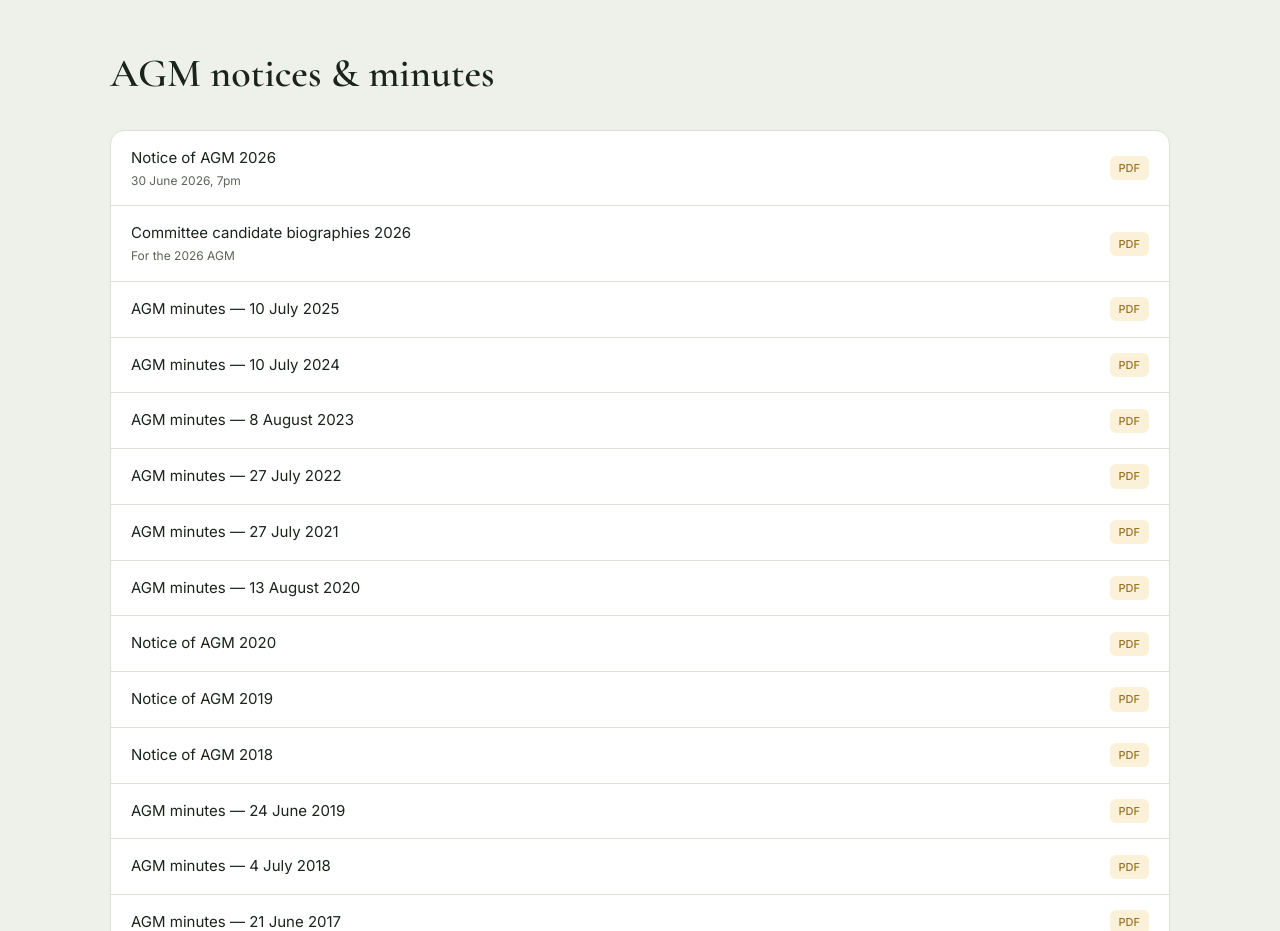
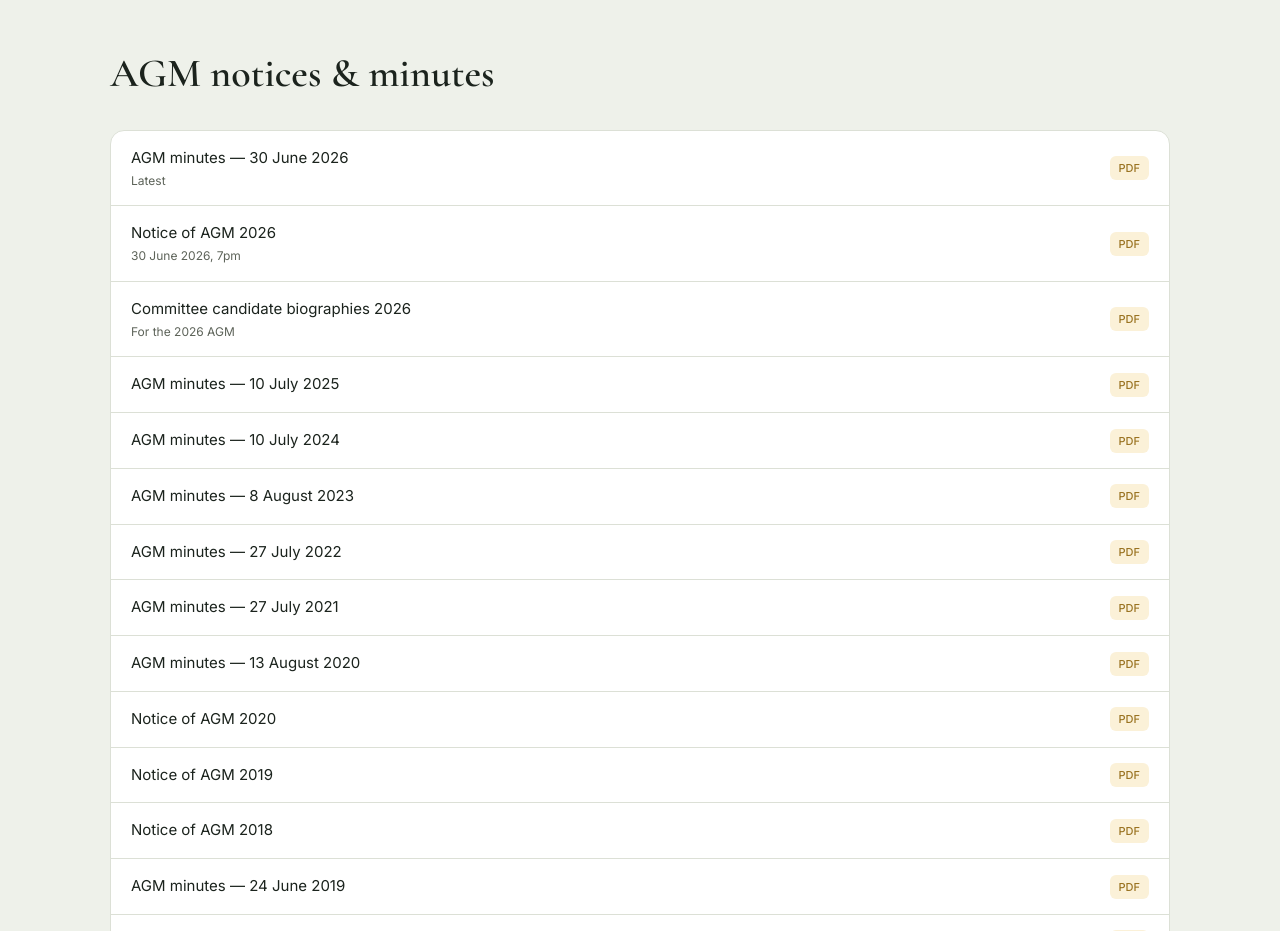
Before and after one commit to bncsltd/bncs-website, a plain HTML site: page documents.html in a window 1280 px wide. Shown: the part 2020-2951 px from the top of the page. Drawn offline with nearby package versions, Linux system fonts and the light colour scheme.

Commit message:
Add 30 June 2026 AGM minutes to documents page

```diff
--- a/documents.html
+++ b/documents.html
@@ -68,6 +68,7 @@
 
     <div class="docs-head" style="margin-top:48px;"><h2 class="head serif" style="margin:0;">AGM notices &amp; minutes</h2><span></span></div>
     <div class="doclist">
+      <a class="docrow" href="document-library/wp-content/uploads/2026/06/BNCS-AGM-Minutes-30Jun2026.pdf"><div><div class="t">AGM minutes — 30 June 2026</div><div class="meta">Latest</div></div><span class="ext">PDF</span></a>
       <a class="docrow" href="document-library/wp-content/uploads/2026/05/BNCS-AGM-Notice-2026.pdf"><div><div class="t">Notice of AGM 2026</div><div class="meta">30 June 2026, 7pm</div></div><span class="ext">PDF</span></a>
       <a class="docrow" href="document-library/wp-content/uploads/2026/06/Biographies-for-BNCS-Management-Committee-2026.pdf"><div><div class="t">Committee candidate biographies 2026</div><div class="meta">For the 2026 AGM</div></div><span class="ext">PDF</span></a>
       <a class="docrow" href="document-library/wp-content/uploads/2025/07/BNCS-AGM-Minutes-10Jul2025.pdf"><div><div class="t">AGM minutes — 10 July 2025</div></div><span class="ext">PDF</span></a>
```
Also changed, not shown: 1 other file.
